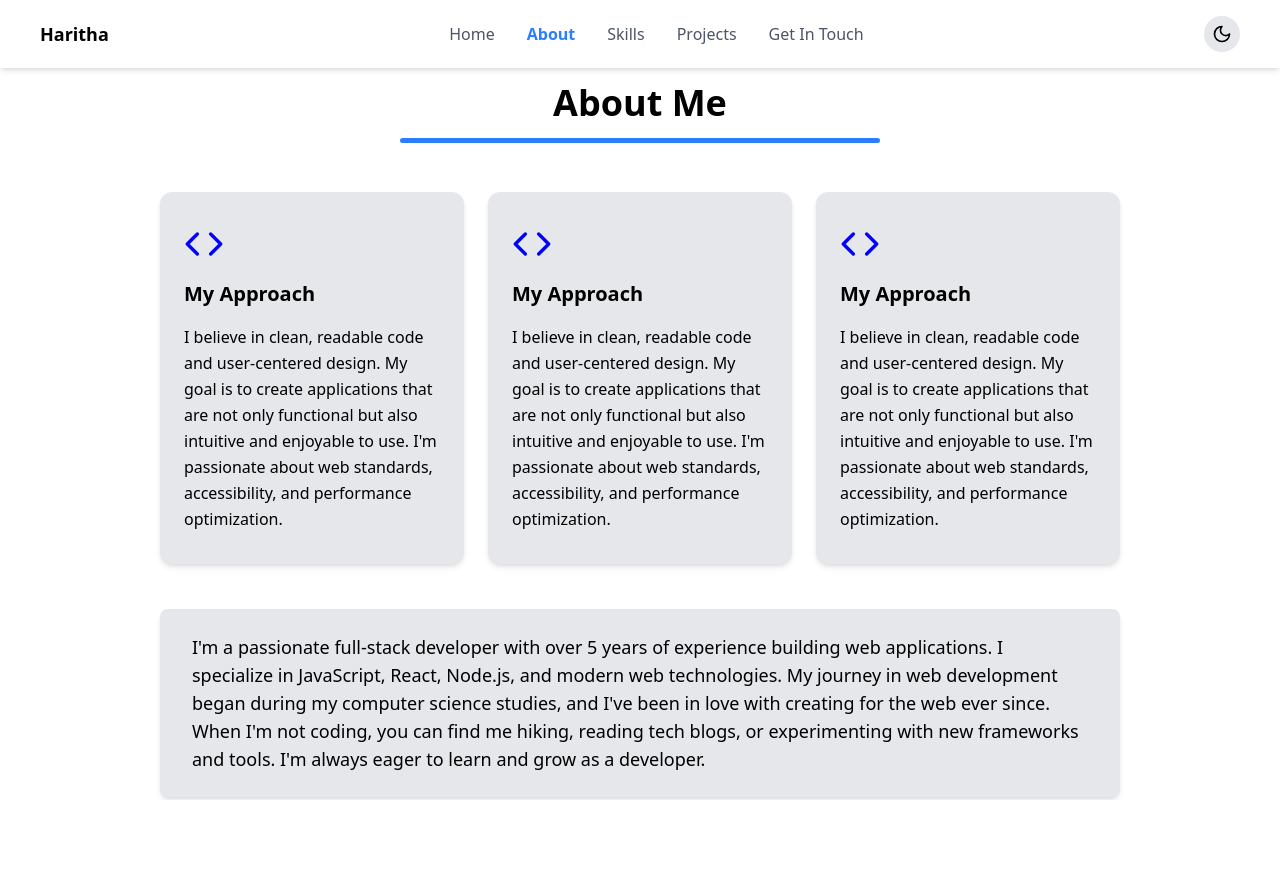
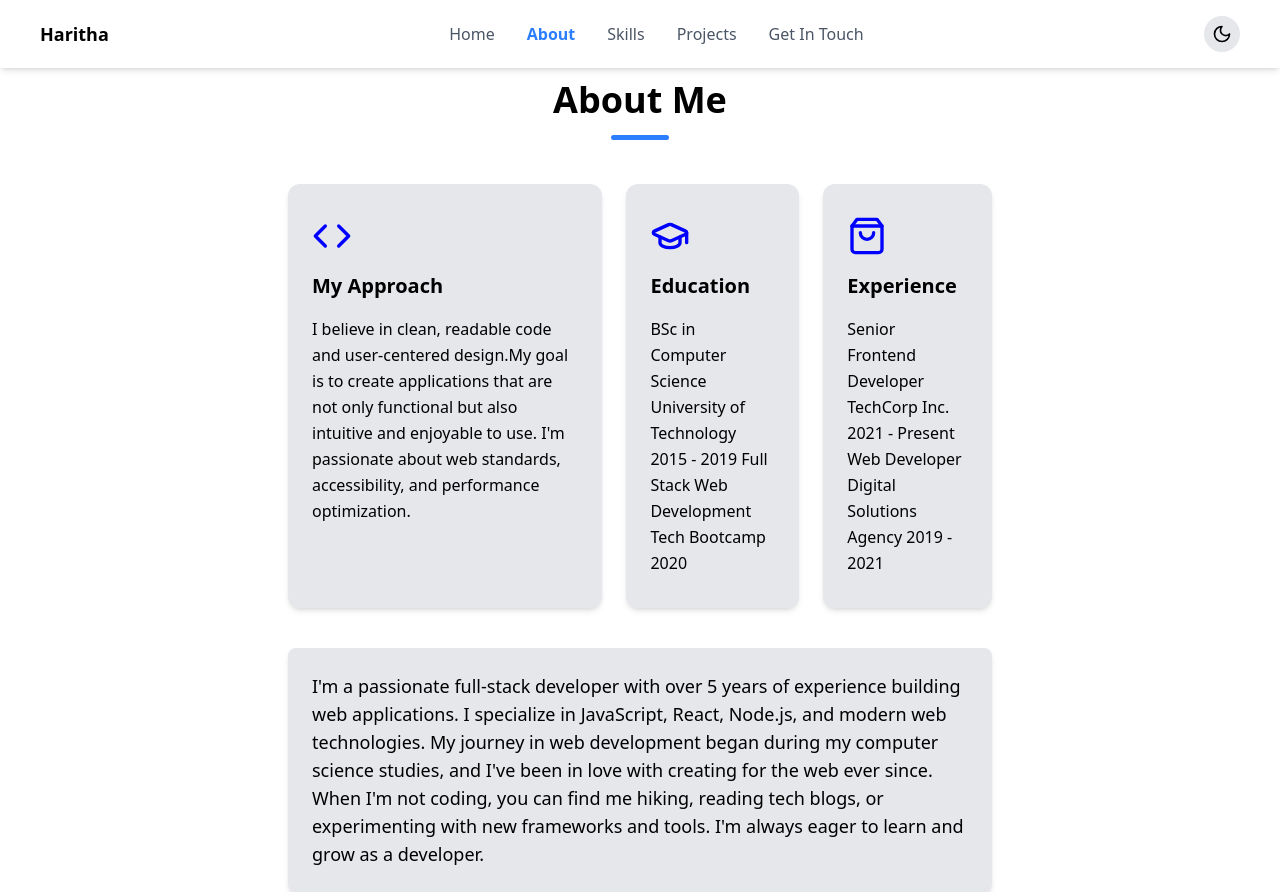
Before and after one commit to Haritha0705/Portfolio-Web-Site, a React (Vite) app: page /about in a window 1280 px wide. Before the commit the page ends 800 px from the top, so only its background shows below. Built offline with nearby package versions, Linux system fonts and the light colour scheme.

Commit message:
add new chages

```diff
--- a/src/Components/AboutCard.tsx
+++ b/src/Components/AboutCard.tsx
@@ -1,16 +1,16 @@
 import React from 'react';
-import { Code } from "lucide-react";
+interface aboutCardProps {
+    icon:any;
+    text:string;
+    title:string;
+}
 
-const AboutCard: React.FC = () => {
+const AboutCard:React.FC<aboutCardProps> = ({icon,text,title}) => {
     return (
         <div className="flex flex-col bg-gray-200 dark:bg-gray-800 items-start py-8 px-6 gap-4 rounded-xl max-w-sm shadow-md transition-colors">
-            <Code color="blue" size={40} />
-            <h4 className="text-black dark:text-white text-xl font-semibold">My Approach</h4>
-            <p className="text-black dark:text-white text-base leading-relaxed">
-                I believe in clean, readable code and user-centered design. My goal is to create applications
-                that are not only functional but also intuitive and enjoyable to use. I'm passionate about web
-                standards, accessibility, and performance optimization.
-            </p>
+            {icon}
+            <h4 className="text-black dark:text-white text-xl font-semibold">{title}</h4>
+            <p className="text-black dark:text-white text-base leading-relaxed">{text}</p>
         </div>
     );
 };
--- a/src/Components/Title.tsx
+++ b/src/Components/Title.tsx
@@ -7,7 +7,7 @@ interface titleProps {
 const Title: React.FC<titleProps> = ({ title }) => {
     return (
         <div className="relative flex items-center justify-center mb-6">
-            <div className="absolute bottom-[-20px] h-[0.3rem] w-1/2 bg-blue-500 rounded-2xl"></div>
+            <div className="absolute bottom-[-20px] h-[0.3rem] w-1/12 bg-blue-500 rounded-2xl"></div>
             <h1 className="text-4xl font-bold text-black dark:text-white">{title}</h1>
         </div>
     );
--- a/src/Sections/AboutPage.tsx
+++ b/src/Sections/AboutPage.tsx
@@ -1,20 +1,21 @@
 import React from 'react';
 import Title from "../Components/Title.tsx";
 import AboutCard from "../Components/AboutCard.tsx";
+import { Code,GraduationCap,LucideShoppingBag } from "lucide-react";
 
 const AboutPage: React.FC = () => {
     return (
-        <section className="w-full min-h-screen pt-[80px] flex flex-col justify-around px-40 px-4 bg-white dark:bg-black transition-colors">
+        <section className="w-full min-h-screen pt-[80px] flex flex-col justify-around px-72 bg-white dark:bg-black transition-colors">
             <Title title={'About Me'} />
 
             <div className="flex flex-col md:flex-row justify-center gap-6 items-stretch mt-10">
-                <AboutCard />
-                <AboutCard />
-                <AboutCard />
+                <AboutCard icon={<Code color={'blue'} size={40}/>} text={'I believe in clean, readable code and user-centered design.My goal is to create applications that are not only functional but also intuitive and enjoyable to use. I\'m passionate about web standards, accessibility, and performance optimization.'} title={'My Approach'}/>
+                <AboutCard icon={<GraduationCap color={'blue'} size={40}/>} text={'BSc in Computer Science \nUniversity of Technology \n2015 - 2019 \nFull Stack Web Development \nTech Bootcamp \n2020'} title={'Education'}/>
+                <AboutCard icon={<LucideShoppingBag color={'blue'} size={40}/>} text={'Senior Frontend Developer \nTechCorp Inc.\n2021 - Present \nWeb Developer \nDigital Solutions Agency \n2019 - 2021'} title={'Experience'}/>
             </div>
 
             <div className="mt-10 flex justify-center items-start bg-gray-200 dark:bg-gray-800 p-6 rounded-lg shadow-md">
-                <p className="text-black dark:text-white text-lg max-w-4xl">
+                <p className="text-black dark:text-white text-lg max-w-6xl">
                     I'm a passionate full-stack developer with over 5 years of experience building web applications.
                     I specialize in JavaScript, React, Node.js, and modern web technologies. My journey in web
                     development began during my computer science studies, and I've been in love with creating for
```
